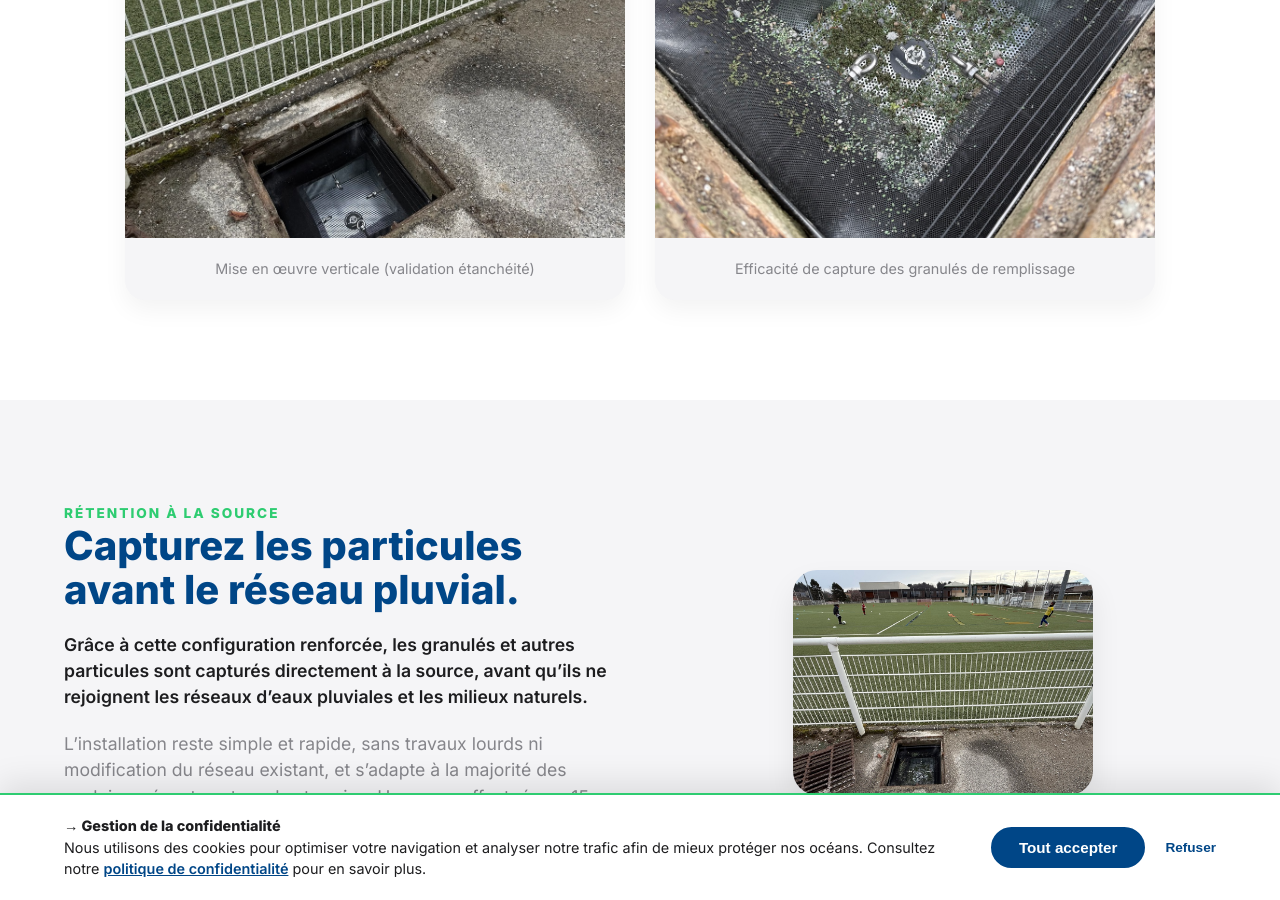
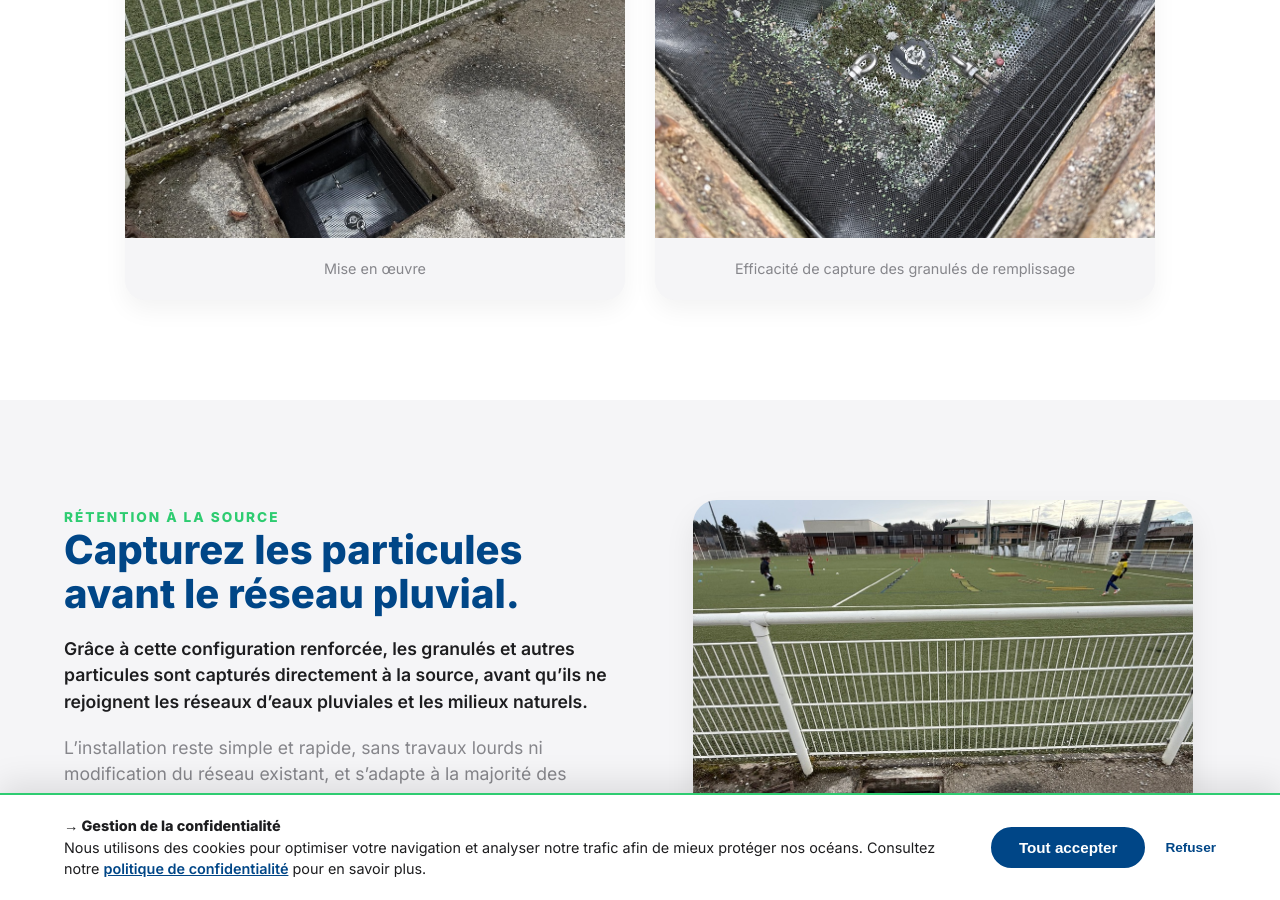
Before and after one commit to DuvalDVL/ecosafe, a Jekyll site: the page built from produit/complexe-sportif/index.html, in a window 1280 px wide and 900 px high, scrolled down 2271 px. Built offline with Jekyll 4.4.1, drawn with Linux system fonts in a browser that asks for light colours.

Commit message:
Update index.html

```diff
--- a/produit/complexe-sportif/index.html
+++ b/produit/complexe-sportif/index.html
@@ -82,7 +82,7 @@ json_ld: |
           <img src="{{ site.baseurl }}/assets/img/IMG_1074.jpg" alt="Pose du filtre Eco Safe sur grille de stade" style="width: 100%; height: 100%; object-fit: cover; display: block;">
         </div>
         <div style="padding: 20px; text-align: center; font-size: 0.9rem; color: var(--text-muted); font-weight: 500;">
-          Mise en œuvre verticale (validation étanchéité)
+          Mise en œuvre
         </div>
       </div>
 
@@ -115,7 +115,7 @@ json_ld: |
       </div>
 
       <div class="image-side" style="flex: 1; min-width: 300px; text-align: center;">
-        <div style="max-width: 300px; margin: 0 auto; border-radius: 24px; overflow: hidden; box-shadow: 0 15px 30px rgba(0,0,0,0.08);">
+        <div style="max-width: 500px; margin: 0 auto; border-radius: 24px; overflow: hidden; box-shadow: 0 15px 30px rgba(0,0,0,0.08);">
           <img src="{{ site.baseurl }}/assets/img/IMG_3228.jpg" alt="Panier filtrant V3 pour complexes sportifs" style="width: 100%; height: auto; display: block;">
         </div>
       </div>
```
